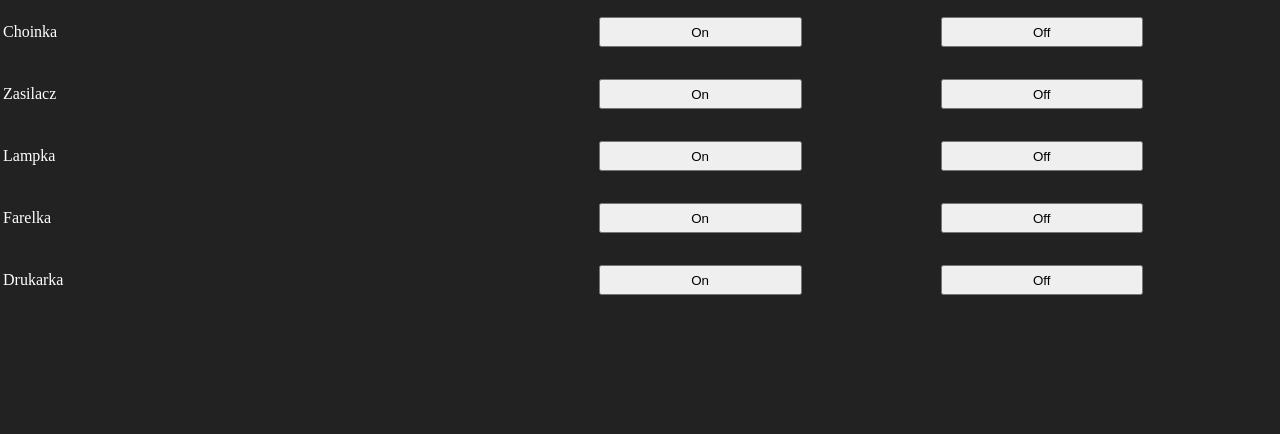
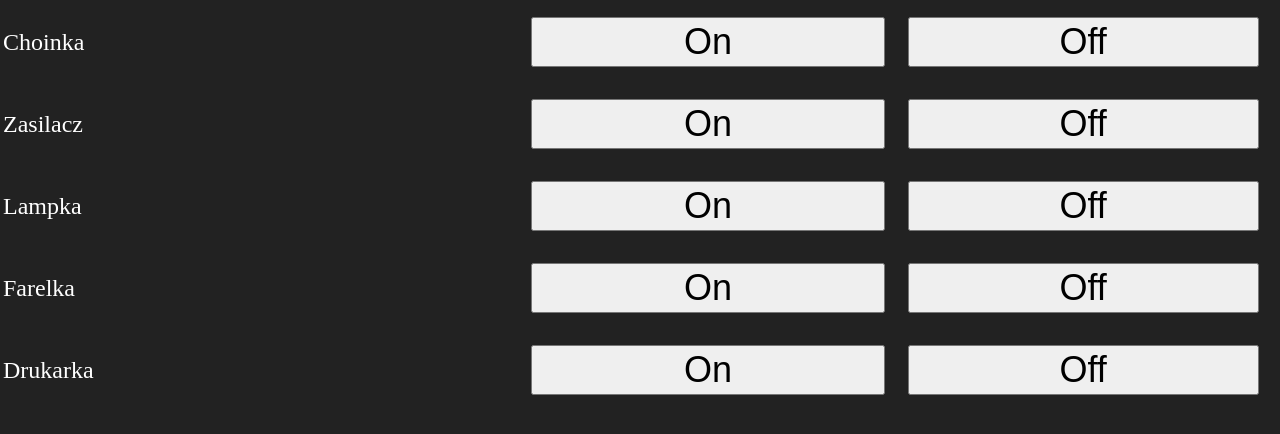
Before and after one commit to sratatata/smart-power, a plain HTML site: page tizen/smart-power/index.html in a window 1280 px wide. Drawn offline with Linux system fonts and the light colour scheme.

Commit message:
Bigger UI elements

```diff
--- a/tizen/smart-power/css/style.css
+++ b/tizen/smart-power/css/style.css
@@ -13,15 +13,16 @@ table {
 	width: 100%;
 }
 
-table a {
-	font-size: 200%;
+table{
+	font-size: 150%;
 }
 
 table tr {
-	height: 60px;
+	height: 80px;
 }
 
 table button {
-	height: 30px;
-	width: 60%;
+	height: 50px;
+	width: 95%;
+	font-size:150%;
 }
```
